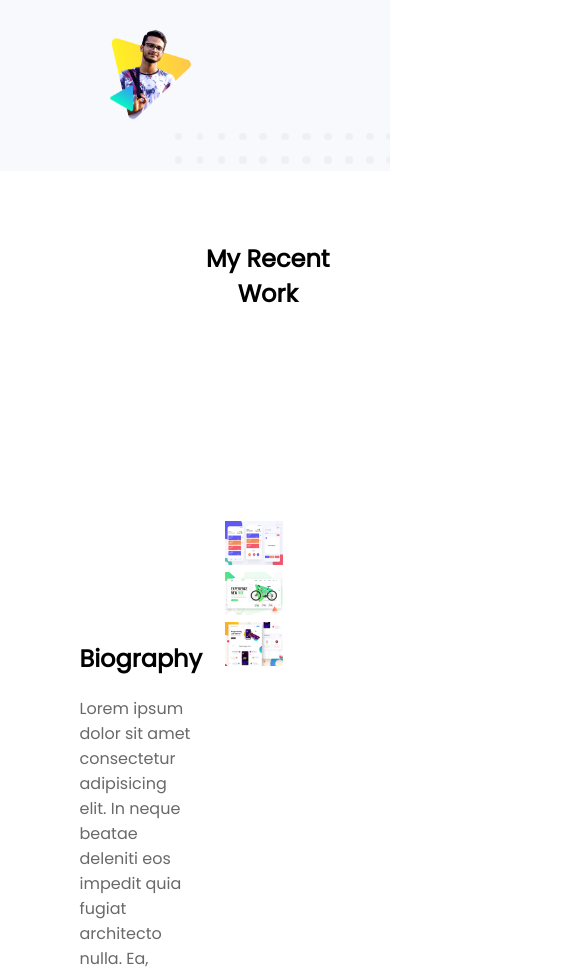
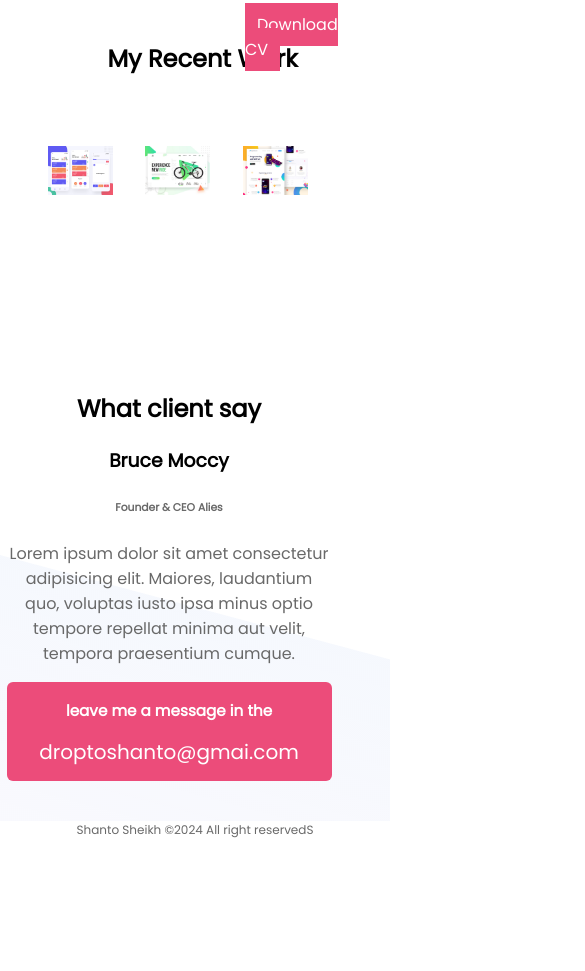
Before and after one commit to droptoshanto/personal-web, a plain HTML site: page index.html in a window 390 px wide. Shown: the part 1029-2000 px from the top of the page, 585 px wide, since content can reach past the window. After the commit the page ends 1868 px from the top, so only its background shows below. Drawn offline with Linux system fonts and the light colour scheme.

Commit message:
mobile friendly

```diff
--- a/index.html
+++ b/index.html
@@ -41,7 +41,7 @@
             <img src="latest-work/work-3.jpg" alt="">
         </div>
     </section>
-    <Section>
+    <Section class="client">
         <div class="client-say">
             <h1>What client say</h1>
             <h3>Bruce Moccy</h3>
--- a/style.css
+++ b/style.css
@@ -1,3 +1,4 @@
+
 body{
     font-family: "Poppins", sans-serif;
     margin: 0%;
@@ -63,6 +64,9 @@ section{
     background-image: url("image/latest-work-bg.png");
     background-repeat: no-repeat;
 }
+.client{
+    background-image: url(image/footer-bg.png);
+}
 .client-say{
     margin-left: 30%;
     text-align: center;
@@ -86,3 +90,65 @@ footer{
     font-size: 12px;
     color: dimgray;
 }
+
+@media screen and (max-width: 600px)
+{
+
+        #text-align{
+            position: relative;
+            top:0px;
+            left:0px;
+      }
+      #text-align1{
+        position: relative;        top:0px;
+        left: 100px;
+    }
+      .half-width{
+        float: left;
+        margin-left: 0%;
+        padding-left: 0px;
+
+      }
+      section{
+        height: 450px;
+        padding-left: 15px;
+        padding-bottom: 0px;
+      }
+      .namecolor{
+        font-size: 23px;
+        color: #EC4C7A;
+    }
+    .half-width img{
+        width: 180%;
+    }
+    .image2{
+        position: relative;
+        top: 70px;
+        right: 50px;
+    }
+    .mail-box{
+        height:70px;
+        width: 350px;
+        font-size: 13px;
+        padding: 2px 0px 27px;
+    }
+    .mail{
+        text-decoration: none;
+        color: white;
+        font-size: 20px;
+    }
+    .client-say{
+        text-align: center;
+        width: 100%;
+        position: relative;
+        right: 106px;
+
+    }
+    .latest{
+        height: 300px;
+    }
+    .latest h1{
+        margin-left: 50px;
+    }
+
+}
```
